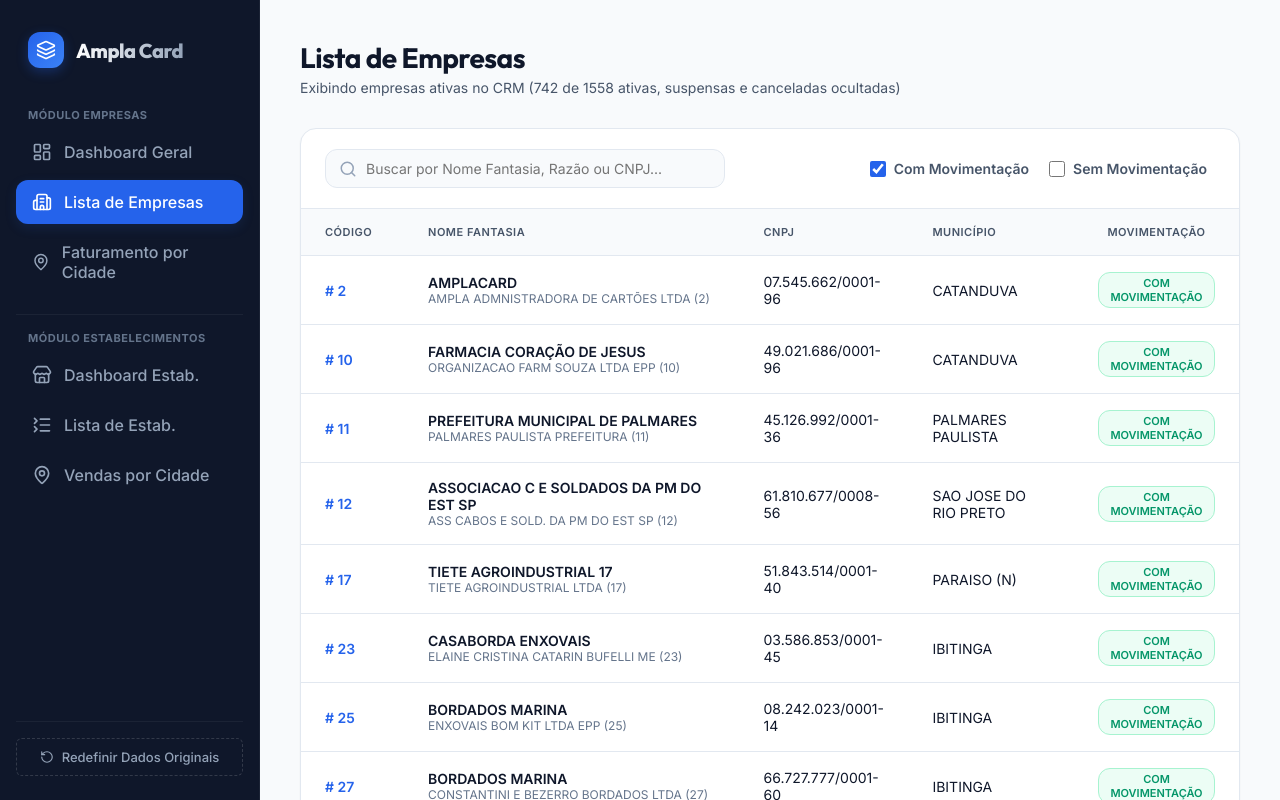
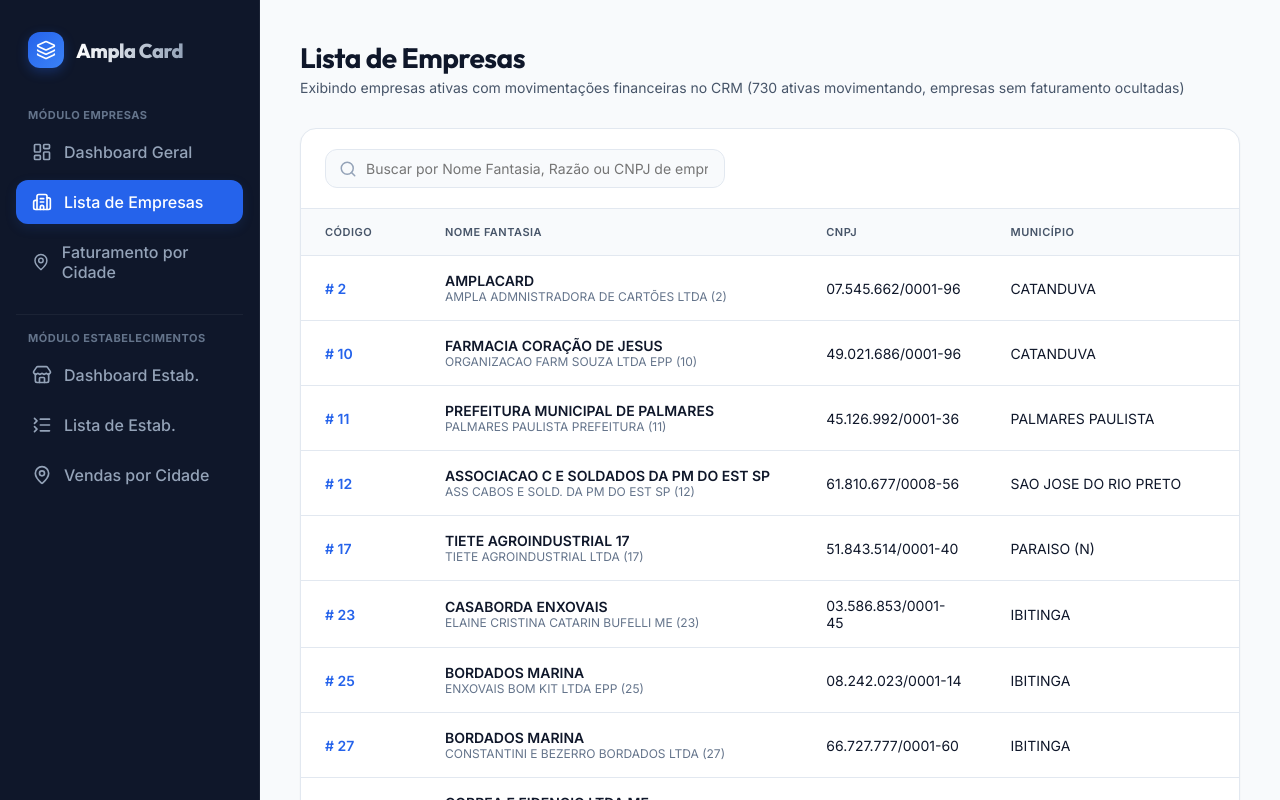
Before and after one commit to noomanvalini/ampla-card-crm, a React (Vite) app: page / in a window 1280 px wide. Both pictures are taken after a click on the element "Lista de Empresas". Shown: the top 800 px of the page. Built offline with nearby package versions, Linux system fonts and the light colour scheme.

Commit message:
Remove Redefinir Dados button and hide companies without faturamento from the list

```diff
--- a/src/App.jsx
+++ b/src/App.jsx
@@ -151,13 +151,6 @@
             </ul>
           </div>
         </nav>
-
-        <div className="sidebar-footer">
-          <button className="reset-db-btn" onClick={handleResetDb}>
-            <RotateCcw size={14} />
-            Redefinir Dados Originais
-          </button>
-        </div>
       </aside>
 
       {/* Main Content Area */}
--- a/src/pages/EmpresaList.jsx
+++ b/src/pages/EmpresaList.jsx
@@ -5,16 +5,18 @@
 export default function EmpresaList({ onSelectCompany }) {
   const { empresas, faturamentos } = useDb();
 
-  // Search and Filter states
+  // Search and Pagination states
   const [searchTerm, setSearchTerm] = useState('');
-  const [filterWithMovements, setFilterWithMovements] = useState(true);
-  const [filterWithoutMovements, setFilterWithoutMovements] = useState(false);
   const [currentPage, setCurrentPage] = useState(1);
   const itemsPerPage = 25;
 
-  // Group faturamentos to see who has movements
+  // Group faturamentos to see who has movements (excluding July 2026)
   const movingCompanyIds = useMemo(() => {
-    return new Set((faturamentos || []).map(f => f.COD_EMPRESA));
+    return new Set(
+      (faturamentos || [])
+        .filter(f => f.MES_REFERENCIA !== '2026-jul')
+        .map(f => f.COD_EMPRESA)
+    );
   }, [faturamentos]);
 
   // Filter and Search logic
@@ -23,9 +25,8 @@
       // Exclude cancelled (C) and suspended (S) companies - show only Active (L)
       if (emp.STATUS !== 'L') return false;
 
-      const hasMovement = movingCompanyIds.has(emp.COD_EMPRESA);
-      if (hasMovement && !filterWithMovements) return false;
-      if (!hasMovement && !filterWithoutMovements) return false;
+      // Show ONLY companies with active movements/billing (excluding July)
+      if (!movingCompanyIds.has(emp.COD_EMPRESA)) return false;
 
       // Search term match (CNPJ, Fantasia, Razao)
       const matchesSearch =
@@ -35,12 +36,12 @@
 
       return matchesSearch;
     });
-  }, [empresas, movingCompanyIds, filterWithMovements, filterWithoutMovements, searchTerm]);
+  }, [empresas, movingCompanyIds, searchTerm]);
 
-  // Reset page when search/filter changes
+  // Reset page when search changes
   useMemo(() => {
     setCurrentPage(1);
-  }, [searchTerm, filterWithMovements, filterWithoutMovements]);
+  }, [searchTerm]);
 
   // Pagination calculations
   const totalPages = Math.max(1, Math.ceil(filteredEmpresas.length / itemsPerPage));
@@ -77,43 +78,22 @@
       <div className="content-header">
         <div className="header-title-container">
           <h1>Lista de Empresas</h1>
-          <p>Exibindo empresas ativas no CRM ({filteredEmpresas.length} de {empresas.filter(e => e.STATUS === 'L').length} ativas, suspensas e canceladas ocultadas)</p>
+          <p>Exibindo empresas ativas com movimentações financeiras no CRM ({filteredEmpresas.length} ativas movimentando, empresas sem faturamento ocultadas)</p>
         </div>
       </div>
 
       <div className="table-container">
-        {/* Search and Filters bar */}
+        {/* Search bar */}
         <div className="table-header-controls" style={{ flexWrap: 'wrap', gap: '16px' }}>
           <div className="search-wrapper" style={{ flexGrow: 1, minWidth: '280px' }}>
             <Search className="search-icon" />
             <input
               type="text"
               className="search-input"
-              placeholder="Buscar por Nome Fantasia, Razão ou CNPJ..."
+              placeholder="Buscar por Nome Fantasia, Razão ou CNPJ de empresas movimentando..."
               value={searchTerm}
               onChange={(e) => setSearchTerm(e.target.value)}
             />
-          </div>
-
-          <div className="filter-wrapper" style={{ gap: '20px', padding: '0 8px' }}>
-            <label style={{ display: 'flex', alignItems: 'center', gap: '8px', cursor: 'pointer', fontSize: '14px', fontWeight: '600', color: '#475569' }}>
-              <input
-                type="checkbox"
-                checked={filterWithMovements}
-                onChange={(e) => setFilterWithMovements(e.target.checked)}
-                style={{ width: '16px', height: '16px', cursor: 'pointer', accentColor: '#2563eb' }}
-              />
-              Com Movimentação
-            </label>
-            <label style={{ display: 'flex', alignItems: 'center', gap: '8px', cursor: 'pointer', fontSize: '14px', fontWeight: '600', color: '#475569' }}>
-              <input
-                type="checkbox"
-                checked={filterWithoutMovements}
-                onChange={(e) => setFilterWithoutMovements(e.target.checked)}
-                style={{ width: '16px', height: '16px', cursor: 'pointer', accentColor: '#2563eb' }}
-              />
-              Sem Movimentação
-            </label>
           </div>
         </div>
 
@@ -126,7 +106,6 @@
                 <th>Nome Fantasia</th>
                 <th>CNPJ</th>
                 <th>Município</th>
-                <th style={{ width: '180px', textAlign: 'center' }}>Movimentação</th>
               </tr>
             </thead>
             <tbody>
@@ -145,23 +124,12 @@
                     </td>
                     <td>{formatCNPJ(emp.CNPJ)}</td>
                     <td>{emp.MUNICIPIO || 'N/A'}</td>
-                    <td style={{ textAlign: 'center' }}>
-                      {movingCompanyIds.has(emp.COD_EMPRESA) ? (
-                        <span className="badge active" style={{ display: 'inline-block', backgroundColor: '#ecfdf5', color: '#059669', border: '1px solid #a7f3d0', padding: '3px 8px', fontSize: '11px', borderRadius: '12px', fontWeight: '600' }}>
-                          Com Movimentação
-                        </span>
-                      ) : (
-                        <span className="badge neutral" style={{ display: 'inline-block', backgroundColor: '#f8fafc', color: '#64748b', border: '1px solid #cbd5e1', padding: '3px 8px', fontSize: '11px', borderRadius: '12px', fontWeight: '500' }}>
-                          Sem Movimentação
-                        </span>
-                      )}
-                    </td>
                   </tr>
                 ))
               ) : (
                 <tr>
-                  <td colSpan="5" style={{ textAlign: 'center', padding: '40px 0', color: '#94a3b8' }}>
-                    Nenhuma empresa encontrada com os termos informados.
+                  <td colSpan="4" style={{ textAlign: 'center', padding: '40px 0', color: '#94a3b8' }}>
+                    Nenhuma empresa movimentando encontrada com os termos informados.
                   </td>
                 </tr>
               )}
```
